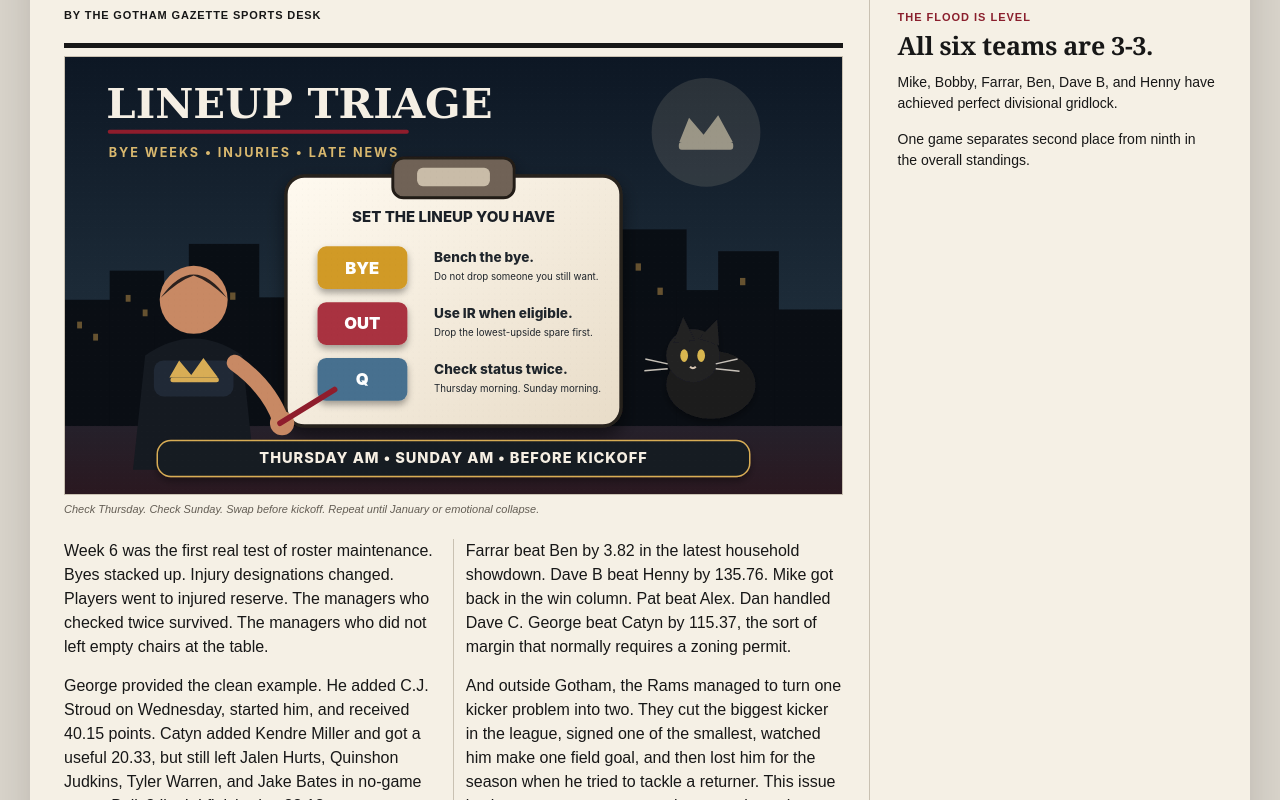
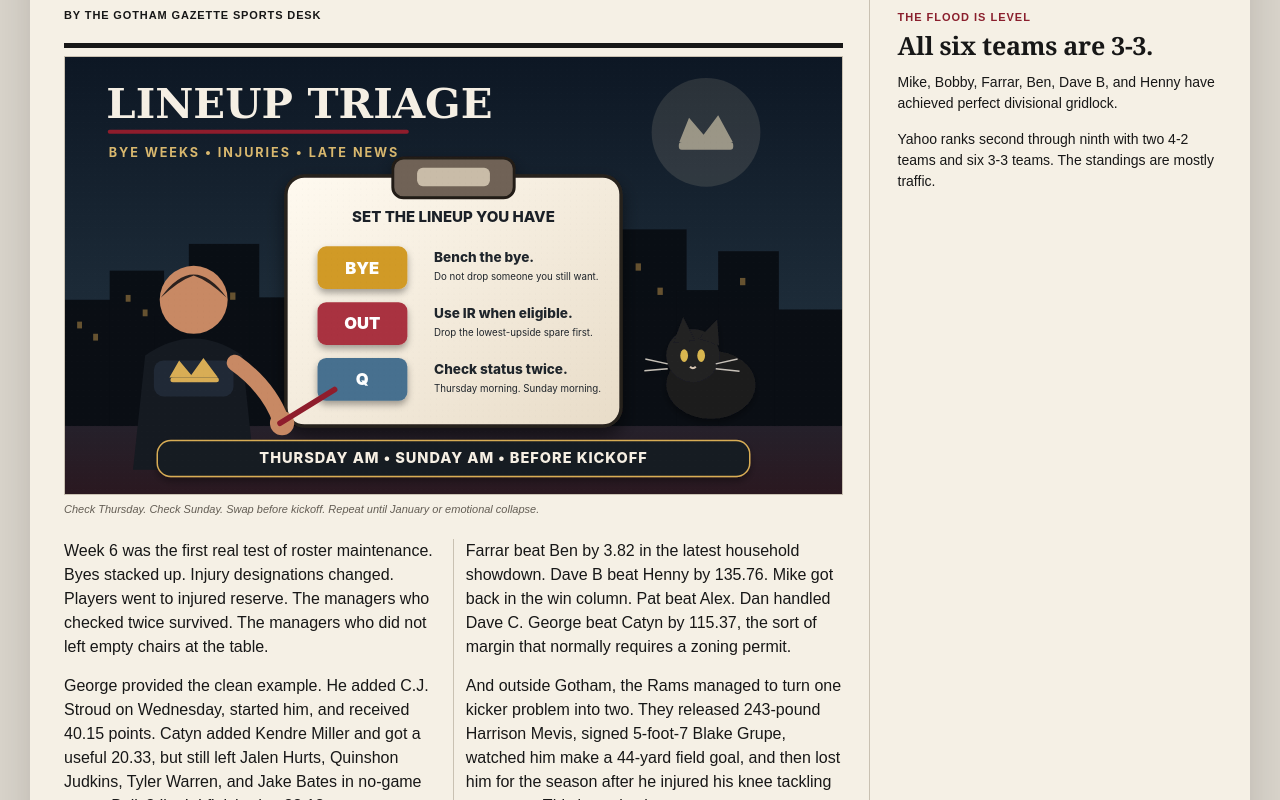
Before and after one commit to PlatypusKing89/gotham-gazette, a Next.js app: page /issues/2026/week-6 in a window 1280 px wide. Shown: the part 760-1560 px from the top of the page. Built offline with nearby package versions, Linux system fonts and the light colour scheme.

Commit message:
Correct Week 6 fact-check details

```diff
--- a/app/issues/2026/week-6/page.js
+++ b/app/issues/2026/week-6/page.js
@@ -14,6 +14,14 @@ const correctedWeek6Html = week6Html
   .replace(
     "the week's closest game was 3.82, and the largest margin was 115.37.",
     "the week's closest game was 3.82, and the largest margin was 135.76."
+  )
+  .replace(
+    'One game separates second place from ninth in the overall standings.',
+    'Yahoo ranks second through ninth with two 4-2 teams and six 3-3 teams. The standings are mostly traffic.'
+  )
+  .replace(
+    'They cut the biggest kicker in the league, signed one of the smallest, watched him make one field goal, and then lost him for the season when he tried to tackle a returner.',
+    'They released 243-pound Harrison Mevis, signed 5-foot-7 Blake Grupe, watched him make a 44-yard field goal, and then lost him for the season after he injured his knee tackling a returner.'
   );
 
 export default function Week6Issue() {
```
